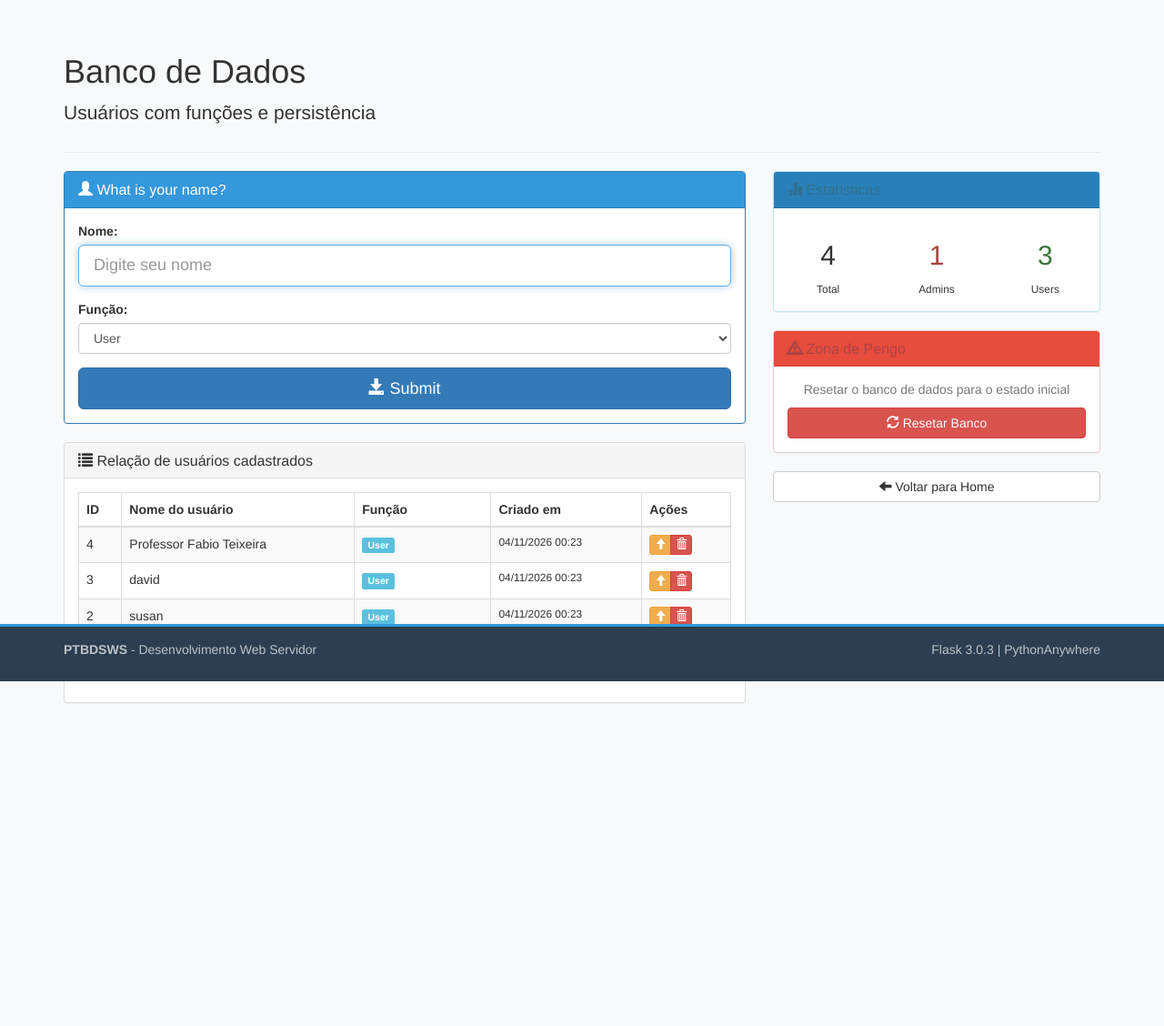
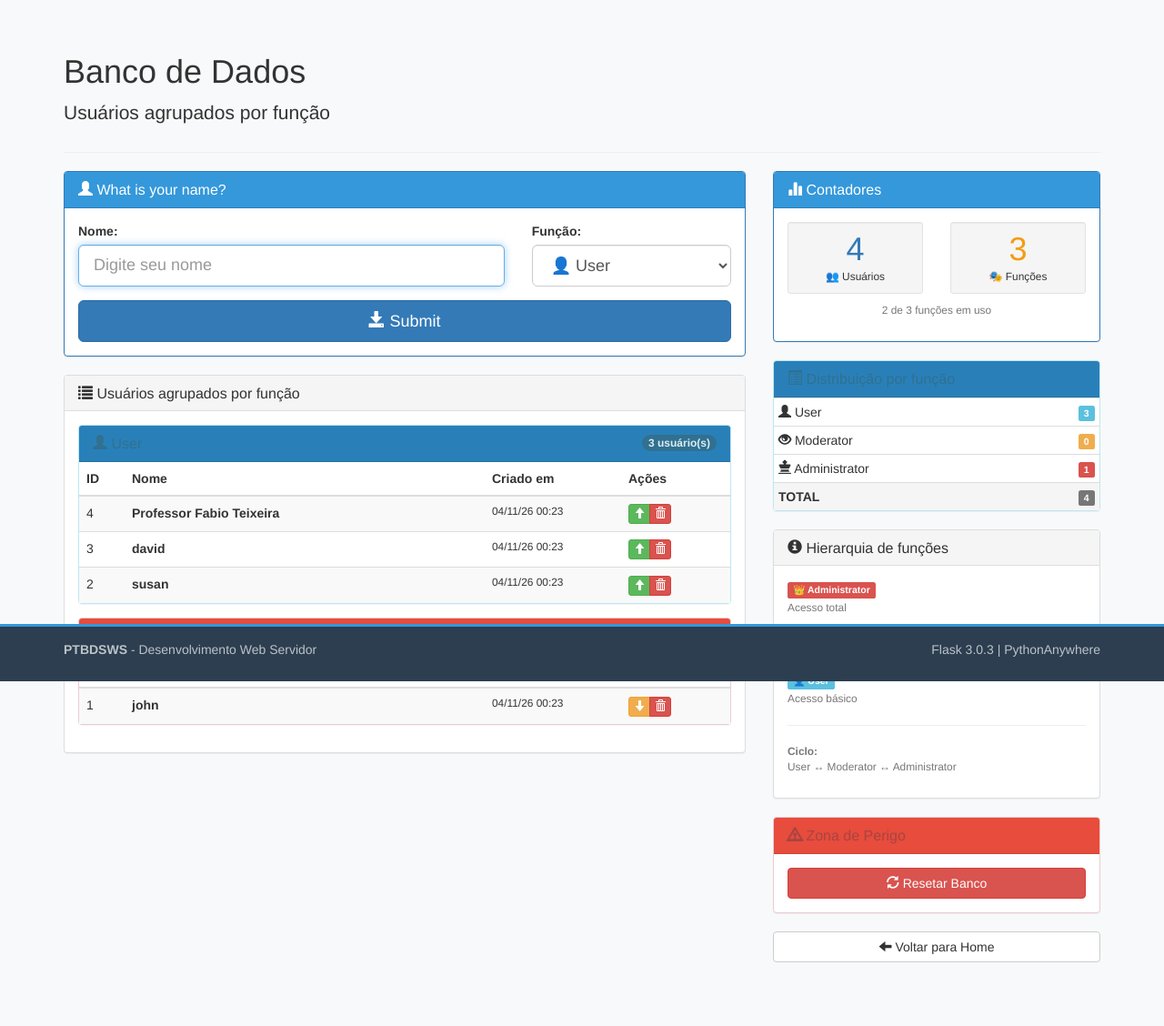
Before and after one commit to brondileticia/devweb-servidor-flask, a Flask app: page /banco-dados in a window 1280 px wide. Shown: the part 51-1179 px from the top of the page at 91% size. Before the commit the page ends 824 px from the top, so only its background shows below. Run offline with Flask 3, Linux system fonts and the light colour scheme; data comes from the database, SQL or seed files in the repository; some libraries are stand-ins or nearby versions.

Commit message:
update: avaliação contínua 09, banco de dados

```diff
--- a/templates/banco_dados.html
+++ b/templates/banco_dados.html
@@ -5,35 +5,12 @@
 {% block page_content %}
 <div class="page-header">
     <h1>Banco de Dados</h1>
-    <p class="lead">Usuários com funções e persistência</p>
+    <p class="lead">Usuários agrupados por função</p>
 </div>
 
 <div class="row">
+    {# ============ COLUNA ESQUERDA ============ #}
     <div class="col-md-8">
-        {# Mensagem de boas-vindas baseada no último usuário #}
-        {% if usuarios %}
-        <div class="alert alert-success text-center">
-            <h2 style="margin: 0;">
-                Olá, {{ usuarios[0].nome }}!
-            </h2>
-            <p class="text-muted">Prazer em conhecê-lo!</p>
-            <p class="small">
-                Função:
-                {% if usuarios[0].funcao == 'Administrator' %}
-                    <span class="label label-danger">{{ usuarios[0].funcao }}</span>
-                {% else %}
-                    <span class="label label-info">{{ usuarios[0].funcao }}</span>
-                {% endif %}
-            </p>
-        </div>
-        {% else %}
-        <div class="alert alert-info text-center">
-            <h2 style="margin: 0;">
-                Olá, Stranger!
-            </h2>
-            <p class="text-muted">Nenhum usuário cadastrado ainda.</p>
-        </div>
-        {% endif %}
 
         {# Formulário #}
         <div class="panel panel-primary">
@@ -45,6 +22,8 @@
             </div>
             <div class="panel-body">
                 <form method="POST" action="/banco-dados">
+                    <div class="row">
+                        <div class="col-md-8">
                             <div class="form-group">
                                 <label for="nome">Nome:</label>
                                 <input type="text"
@@ -55,13 +34,17 @@
                                        required
                                        autofocus>
                             </div>
-
+                        </div>
+                        <div class="col-md-4">
                             <div class="form-group">
                                 <label for="funcao">Função:</label>
-                        <select class="form-control" id="funcao" name="funcao">
-                            <option value="User">User</option>
-                            <option value="Administrator">Administrator</option>
+                                <select class="form-control input-lg" id="funcao" name="funcao">
+                                    <option value="User">👤 User</option>
+                                    <option value="Moderator">🛡️ Moderator</option>
+                                    <option value="Administrator">👑 Administrator</option>
                                 </select>
+                            </div>
+                        </div>
                     </div>
 
                     <button type="submit" class="btn btn-primary btn-lg btn-block">
@@ -72,74 +55,70 @@
             </div>
         </div>
 
-        {# Tabela de usuários #}
+        {# ============ LISTAGEM AGRUPADA POR FUNÇÃO ============ #}
         <div class="panel panel-default">
             <div class="panel-heading">
                 <h3 class="panel-title">
                     <span class="glyphicon glyphicon-list"></span>
-                    Relação de usuários cadastrados
+                    Usuários agrupados por função
                 </h3>
             </div>
             <div class="panel-body">
-                <div class="table-responsive">
-                    <table class="table table-striped table-hover table-bordered">
+                {% if usuarios_por_funcao %}
+                    {% for funcao, usuarios_grupo in usuarios_por_funcao.items() %}
+                    <div class="panel panel-{{ icones_funcoes[funcao].cor }}" style="margin-bottom: 15px;">
+                        <div class="panel-heading">
+                            <h4 class="panel-title">
+                                <span class="glyphicon {{ icones_funcoes[funcao].icone }}"></span>
+                                {{ funcao }}
+                                <span class="badge pull-right">{{ usuarios_grupo|length }} usuário(s)</span>
+                            </h4>
+                        </div>
+                        <div class="panel-body" style="padding: 0;">
+                            <table class="table table-striped table-hover" style="margin-bottom: 0;">
                                 <thead>
                                     <tr>
-                                <th>ID</th>
-                                <th>Nome do usuário</th>
-                                <th>Função</th>
-                                <th>Criado em</th>
-                                <th>Ações</th>
+                                        <th width="50">ID</th>
+                                        <th>Nome</th>
+                                        <th width="150">Criado em</th>
+                                        <th width="120">Ações</th>
                                     </tr>
                                 </thead>
                                 <tbody>
-                            {% for u in usuarios %}
+                                    {% for u in usuarios_grupo %}
                                     <tr>
                                         <td>{{ u.id }}</td>
-                                <td>{{ u.nome }}</td>
-                                <td>
-                                    {% if u.funcao == 'Administrator' %}
-                                        <span class="label label-danger">{{ u.funcao }}</span>
-                                    {% else %}
-                                        <span class="label label-info">{{ u.funcao }}</span>
-                                    {% endif %}
-                                </td>
+                                        <td><strong>{{ u.nome }}</strong></td>
                                         <td class="small">
                                             {% if u.criado_em %}
-                                        {{ moment(u.criado_em).format('DD/MM/YYYY HH:mm') }}
-                                    {% else %}
-                                        -
+                                                {{ moment(u.criado_em).format('DD/MM/YY HH:mm') }}
                                             {% endif %}
                                         </td>
                                         <td>
                                             <div class="btn-group btn-group-xs">
-                                        {% if u.funcao == 'User' %}
+                                                {% if u.funcao != 'Administrator' %}
                                                 <a href="/promover-usuario/{{ u.id }}"
-                                           class="btn btn-warning"
-                                           title="Promover para Administrator">
+                                                   class="btn btn-success"
+                                                   title="Promover para {{ 'Moderator' if u.funcao == 'User' else 'Administrator' }}">
                                                     <span class="glyphicon glyphicon-arrow-up"></span>
                                                 </a>
-                                        {% else %}
+                                                {% endif %}
+
+                                                {% if u.funcao != 'User' %}
                                                 <a href="/rebaixar-usuario/{{ u.id }}"
-                                           class="btn btn-info"
-                                           title="Rebaixar para User">
+                                                   class="btn btn-warning"
+                                                   title="Rebaixar para {{ 'User' if u.funcao == 'Moderator' else 'Moderator' }}">
                                                     <span class="glyphicon glyphicon-arrow-down"></span>
                                                 </a>
                                                 {% endif %}
 
                                                 <a href="/deletar-usuario/{{ u.id }}"
                                                    class="btn btn-danger"
-                                           title="Deletar usuário"
-                                           onclick="return confirm('Tem certeza que deseja deletar {{ u.nome }}?')">
+                                                   title="Deletar"
+                                                   onclick="return confirm('Deletar {{ u.nome }}?')">
                                                     <span class="glyphicon glyphicon-trash"></span>
                                                 </a>
                                             </div>
-                                </td>
-                            </tr>
-                            {% else %}
-                            <tr>
-                                <td colspan="5" class="text-center text-muted">
-                                    Nenhum usuário cadastrado.
                                         </td>
                                     </tr>
                                     {% endfor %}
@@ -147,33 +126,110 @@
                             </table>
                         </div>
                     </div>
+                    {% endfor %}
+                {% else %}
+                    <div class="alert alert-info text-center">
+                        <span class="glyphicon glyphicon-info-sign"></span>
+                        Nenhum usuário cadastrado ainda.
+                    </div>
+                {% endif %}
+            </div>
         </div>
     </div>
 
+    {# ============ COLUNA DIREITA ============ #}
     <div class="col-md-4">
-        {# Estatísticas #}
-        <div class="panel panel-info">
+
+        {# ⭐ CONTADORES ============ #}
+        <div class="panel panel-primary">
             <div class="panel-heading">
                 <h3 class="panel-title">
                     <span class="glyphicon glyphicon-stats"></span>
-                    Estatísticas
+                    Contadores
                 </h3>
             </div>
             <div class="panel-body">
                 <div class="row text-center">
-                    <div class="col-xs-4">
-                        <h2>{{ total_usuarios }}</h2>
-                        <small>Total</small>
-                    </div>
-                    <div class="col-xs-4">
-                        <h2 class="text-danger">{{ total_admins }}</h2>
-                        <small>Admins</small>
-                    </div>
-                    <div class="col-xs-4">
-                        <h2 class="text-success">{{ total_users }}</h2>
-                        <small>Users</small>
+                    <div class="col-xs-6">
+                        <div class="well well-sm" style="margin-bottom: 10px;">
+                            <h1 style="margin: 0; color: #337ab7;">{{ total_usuarios }}</h1>
+                            <small>👥 Usuários</small>
                         </div>
                     </div>
+                    <div class="col-xs-6">
+                        <div class="well well-sm" style="margin-bottom: 10px;">
+                            <h1 style="margin: 0; color: #f39c12;">{{ total_funcoes }}</h1>
+                            <small>🎭 Funções</small>
+                        </div>
+                    </div>
+                </div>
+                <p class="text-center text-muted small">
+                    {{ funcoes_em_uso }} de {{ total_funcoes }} funções em uso
+                </p>
+            </div>
+        </div>
+
+        {# ⭐ ESTATÍSTICAS POR FUNÇÃO ============ #}
+        <div class="panel panel-info">
+            <div class="panel-heading">
+                <h3 class="panel-title">
+                    <span class="glyphicon glyphicon-list-alt"></span>
+                    Distribuição por função
+                </h3>
+            </div>
+            <div class="panel-body" style="padding: 0;">
+                <table class="table table-condensed" style="margin-bottom: 0;">
+                    <tbody>
+                        {% for funcao in funcoes %}
+                        <tr>
+                            <td>
+                                <span class="glyphicon {{ icones_funcoes[funcao].icone }}"></span>
+                                {{ funcao }}
+                            </td>
+                            <td class="text-right">
+                                <span class="label {{ icones_funcoes[funcao].label }}">
+                                    {{ contagem_por_funcao[funcao] }}
+                                </span>
+                            </td>
+                        </tr>
+                        {% endfor %}
+                        <tr style="background-color: #f5f5f5; font-weight: bold;">
+                            <td>TOTAL</td>
+                            <td class="text-right">
+                                <span class="label label-default">{{ total_usuarios }}</span>
+                            </td>
+                        </tr>
+                    </tbody>
+                </table>
+            </div>
+        </div>
+
+        {# Legenda de funções #}
+        <div class="panel panel-default">
+            <div class="panel-heading">
+                <h3 class="panel-title">
+                    <span class="glyphicon glyphicon-info-sign"></span>
+                    Hierarquia de funções
+                </h3>
+            </div>
+            <div class="panel-body">
+                <p>
+                    <span class="label label-danger">👑 Administrator</span>
+                    <br><small class="text-muted">Acesso total</small>
+                </p>
+                <p>
+                    <span class="label label-warning">🛡️ Moderator</span>
+                    <br><small class="text-muted">Acesso intermediário</small>
+                </p>
+                <p>
+                    <span class="label label-info">👤 User</span>
+                    <br><small class="text-muted">Acesso básico</small>
+                </p>
+                <hr>
+                <p class="small text-muted">
+                    <strong>Ciclo:</strong><br>
+                    User ↔ Moderator ↔ Administrator
+                </p>
             </div>
         </div>
 
@@ -186,17 +242,15 @@
                 </h3>
             </div>
             <div class="panel-body text-center">
-                <p class="text-muted">Resetar o banco de dados para o estado inicial</p>
                 <a href="/resetar-banco"
                    class="btn btn-danger btn-block"
-                   onclick="return confirm('Tem certeza que deseja resetar o banco? Todos os dados serão perdidos!')">
+                   onclick="return confirm('Resetar banco? Todos os dados serão perdidos!')">
                     <span class="glyphicon glyphicon-refresh"></span>
                     Resetar Banco
                 </a>
             </div>
         </div>
 
-        {# Botão voltar #}
         <a href="/" class="btn btn-default btn-block">
             <span class="glyphicon glyphicon-arrow-left"></span>
             Voltar para Home
```
Lines whose indentation alone changed are shown as unchanged.
